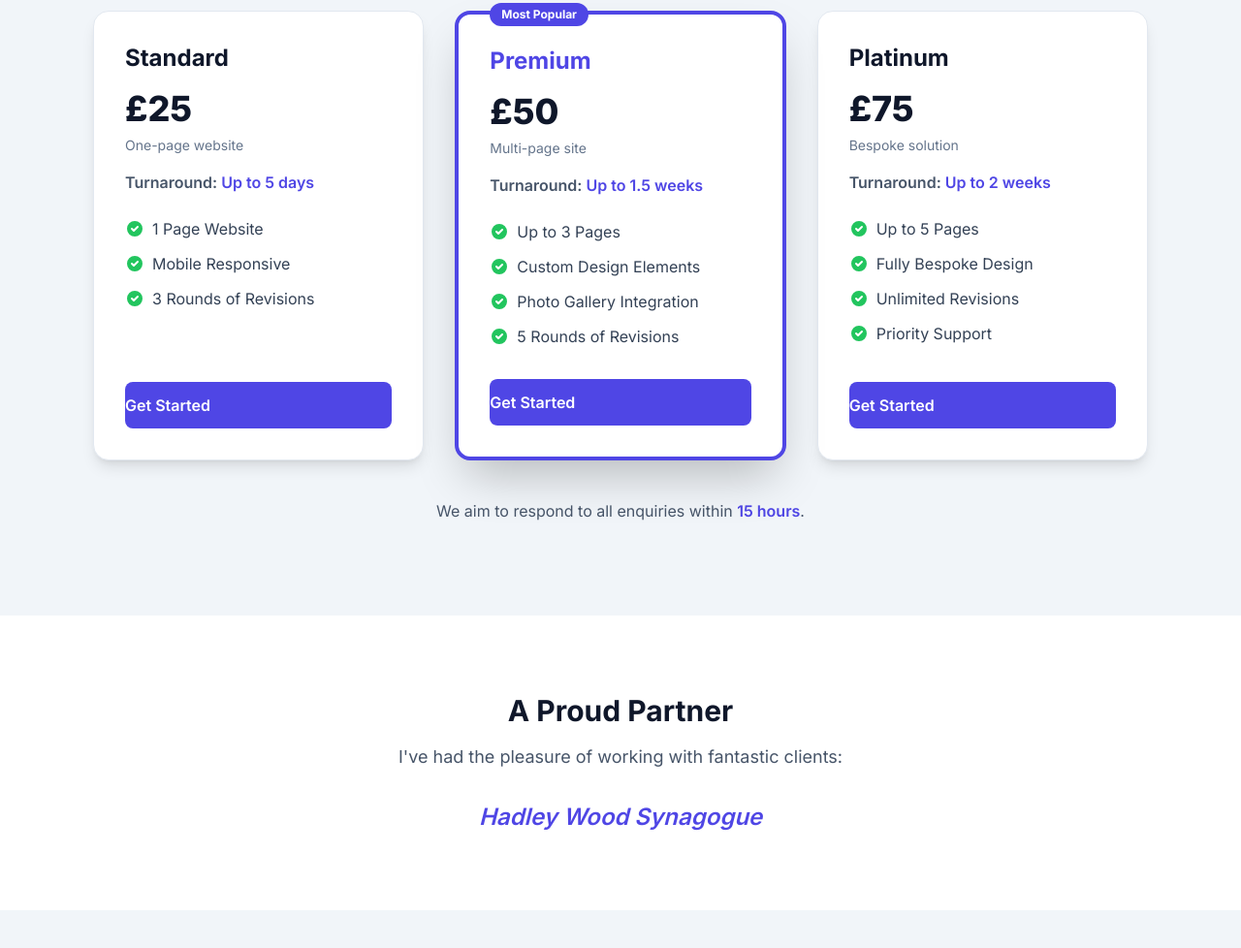
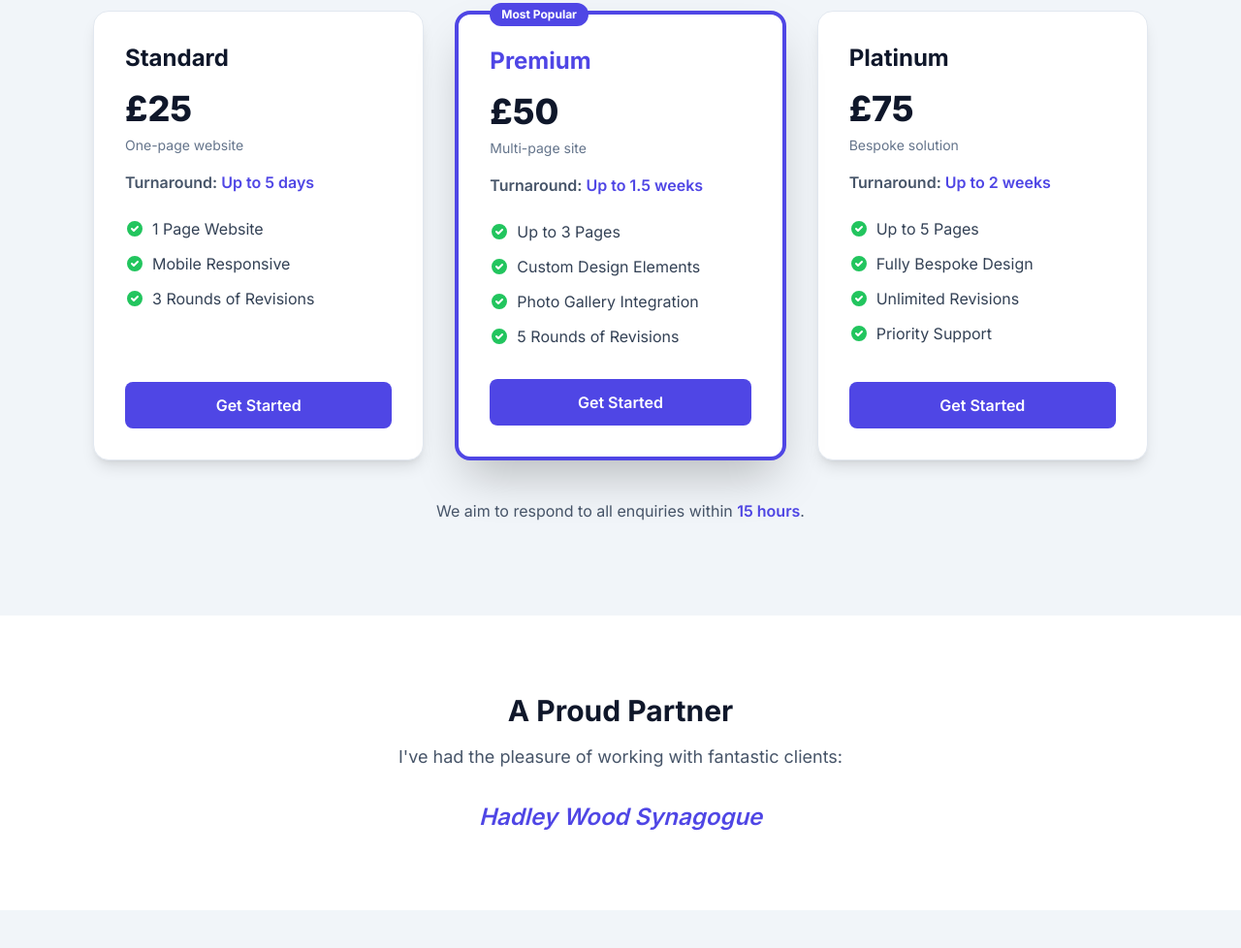
Before and after one commit to wame11/webcore, a plain HTML site: page index.html in a window 1280 px wide. Shown: the part 1403-2381 px from the top of the page at 97% size. Drawn offline with nearby package versions, Linux system fonts and the light colour scheme.

Commit message:
Update index.html

```diff
--- a/index.html
+++ b/index.html
@@ -56,7 +56,7 @@
  <a href="#services" class="text-slate-600 hover:text-indigo-600 block px-3 py-2 rounded-md text-base font-medium">Services</a>
  <a href="#pricing" class="text-slate-600 hover:text-indigo-600 block px-3 py-2 rounded-md text-base font-medium">Pricing</a>
  <a href="#partners" class="text-slate-600 hover:text-indigo-600 block px-3 py-2 rounded-md text-base font-medium">Partners</a>
-                <a href="#contact" class="bg-indigo-600 text-white hover:bg-indigo-700 block px-3 py-2 rounded-md text-base font-medium">Get Started</a>
+ <a href="#contact" class="bg-indigo-600 text-white hover:bg-indigo-700 block px-3 py-2 rounded-md text-base font-medium text-center">Get Started</a>
  </div>
  </div>
  </header>
@@ -107,7 +107,6 @@
  </div>
  </section>
 
-
  <!-- === PRICING === -->
  <section id="pricing" class="bg-slate-100 py-20 md:py-24">
  <div class="max-w-6xl mx-auto px-4 sm:px-6 lg:px-8">
@@ -116,7 +115,6 @@
  <p class="mt-4 text-lg text-slate-600">Choose the package that's right for you.</p>
  </div>
 
-                <!-- Pricing Grid -->
  <div class="grid grid-cols-1 md:grid-cols-3 gap-8">
 
  <!-- STANDARD -->
@@ -128,20 +126,11 @@
  Turnaround: <span class="text-indigo-600">Up to 5 days</span>
  </p>
  <ul class="mt-6 space-y-3 text-slate-700 flex-grow">
-                            <li class="flex items-center">
-                                <svg class="w-5 h-5 text-green-500 mr-2" fill="currentColor"><path fill-rule="evenodd" d="M10 18a8 8 0 100-16 8 8 0 000 16zm3.707-9.293a1 1 0 00-1.414-1.414L9 10.586 7.707 9.293a1 1 0 00-1.414 1.414l2 2a1 1 0 001.414 0l4-4z"></path></svg>
-                                1 Page Website
-                            </li>
-                            <li class="flex items-center">
-                                <svg class="w-5 h-5 text-green-500 mr-2" fill="currentColor"><path fill-rule="evenodd" d="M10 18a8 8 0 100-16 8 8 0 000 16zm3.707-9.293a1 1 0 00-1.414-1.414L9 10.586 7.707 9.293a1 1 0 00-1.414 1.414l2 2a1 1 0 001.414 0l4-4z"></path></svg>
-                                Mobile Responsive
-                            </li>
-                            <li class="flex items-center">
-                                <svg class="w-5 h-5 text-green-500 mr-2" fill="currentColor"><path fill-rule="evenodd" d="M10 18a8 8 0 100-16 8 8 0 000 16zm3.707-9.293a1 1 0 00-1.414-1.414L9 10.586 7.707 9.293a1 1 0 00-1.414 1.414l2 2a1 1 0 001.414 0l4-4z"></path></svg>
-                                3 Rounds of Revisions
-                            </li>
+ <li class="flex items-center"><svg class="w-5 h-5 text-green-500 mr-2" fill="currentColor"><path fill-rule="evenodd" d="M10 18a8 8 0 100-16 8 8 0 000 16zm3.707-9.293a1 1 0 00-1.414-1.414L9 10.586 7.707 9.293a1 1 0 00-1.414 1.414l2 2a1 1 0 001.414 0l4-4z"></path></svg>1 Page Website</li>
+ <li class="flex items-center"><svg class="w-5 h-5 text-green-500 mr-2" fill="currentColor"><path fill-rule="evenodd" d="M10 18a8 8 0 100-16 8 8 0 000 16zm3.707-9.293a1 1 0 00-1.414-1.414L9 10.586 7.707 9.293a1 1 0 00-1.414 1.414l2 2a1 1 0 001.414 0l4-4z"></path></svg>Mobile Responsive</li>
+ <li class="flex items-center"><svg class="w-5 h-5 text-green-500 mr-2" fill="currentColor"><path fill-rule="evenodd" d="M10 18a8 8 0 100-16 8 8 0 000 16zm3.707-9.293a1 1 0 00-1.414-1.414L9 10.586 7.707 9.293a1 1 0 00-1.414 1.414l2 2a1 1 0 001.414 0l4-4z"></path></svg>3 Rounds of Revisions</li>
  </ul>
-                        <a href="mailto:ethansamuelross@icloud.com?subject=Website Inquiry - Standard Package" class="mt-8 block w-full bg-indigo-600 text-white py-3 rounded-lg font-semibold hover:bg-indigo-700">
+ <a href="mailto:ethansamuelross@icloud.com?subject=Website Inquiry - Standard Package" class="mt-8 block w-full bg-indigo-600 text-white py-3 rounded-lg font-semibold hover:bg-indigo-700 text-center">
  Get Started
  </a>
  </div>
@@ -153,15 +142,13 @@
  <p class="mt-4 text-4xl font-extrabold text-slate-900">£50</p>
  <p class="mt-2 text-sm text-slate-500">Multi-page site</p>
  <p class="mt-4 text-base text-slate-600 font-semibold">Turnaround: <span class="text-indigo-600">Up to 1.5 weeks</span></p>
-
  <ul class="mt-6 space-y-3 text-slate-700 flex-grow">
  <li class="flex items-center"><svg class="w-5 h-5 text-green-500 mr-2" fill="currentColor"><path fill-rule="evenodd" d="M10 18a8 8 0 100-16 8 8 0 000 16zm3.707-9.293a1 1 0 00-1.414-1.414L9 10.586 7.707 9.293a1 1 0 00-1.414 1.414l2 2a1 1 0 001.414 0l4-4z"></path></svg>Up to 3 Pages</li>
  <li class="flex items-center"><svg class="w-5 h-5 text-green-500 mr-2" fill="currentColor"><path fill-rule="evenodd" d="M10 18a8 8 0 100-16 8 8 0 000 16zm3.707-9.293a1 1 0 00-1.414-1.414L9 10.586 7.707 9.293a1 1 0 00-1.414 1.414l2 2a1 1 0 001.414 0l4-4z"></path></svg>Custom Design Elements</li>
  <li class="flex items-center"><svg class="w-5 h-5 text-green-500 mr-2" fill="currentColor"><path fill-rule="evenodd" d="M10 18a8 8 0 100-16 8 8 0 000 16zm3.707-9.293a1 1 0 00-1.414-1.414L9 10.586 7.707 9.293a1 1 0 00-1.414 1.414l2 2a1 1 0 001.414 0l4-4z"></path></svg>Photo Gallery Integration</li>
  <li class="flex items-center"><svg class="w-5 h-5 text-green-500 mr-2" fill="currentColor"><path fill-rule="evenodd" d="M10 18a8 8 0 100-16 8 8 0 000 16zm3.707-9.293a1 1 0 00-1.414-1.414L9 10.586 7.707 9.293a1 1 0 00-1.414 1.414l2 2a1 1 0 001.414 0l4-4z"></path></svg>5 Rounds of Revisions</li>
  </ul>
-
-                        <a href="mailto:ethansamuelross@icloud.com?subject=Website Inquiry - Premium Package" class="mt-8 block w-full bg-indigo-600 text-white py-3 rounded-lg font-semibold hover:bg-indigo-700">
+ <a href="mailto:ethansamuelross@icloud.com?subject=Website Inquiry - Premium Package" class="mt-8 block w-full bg-indigo-600 text-white py-3 rounded-lg font-semibold hover:bg-indigo-700 text-center">
  Get Started
  </a>
  </div>
@@ -172,21 +159,18 @@
  <p class="mt-4 text-4xl font-extrabold text-slate-900">£75</p>
  <p class="mt-2 text-sm text-slate-500">Bespoke solution</p>
  <p class="mt-4 text-base text-slate-600 font-semibold">Turnaround: <span class="text-indigo-600">Up to 2 weeks</span></p>
-
  <ul class="mt-6 space-y-3 text-slate-700 flex-grow">
  <li class="flex items-center"><svg class="w-5 h-5 text-green-500 mr-2" fill="currentColor"><path fill-rule="evenodd" d="M10 18a8 8 0 100-16 8 8 0 000 16zm3.707-9.293a1 1 0 00-1.414-1.414L9 10.586 7.707 9.293a1 1 0 00-1.414 1.414l2 2a1 1 0 001.414 0l4-4z"></path></svg>Up to 5 Pages</li>
  <li class="flex items-center"><svg class="w-5 h-5 text-green-500 mr-2" fill="currentColor"><path fill-rule="evenodd" d="M10 18a8 8 0 100-16 8 8 0 000 16zm3.707-9.293a1 1 0 00-1.414-1.414L9 10.586 7.707 9.293a1 1 0 00-1.414 1.414l2 2a1 1 0 001.414 0l4-4z"></path></svg>Fully Bespoke Design</li>
  <li class="flex items-center"><svg class="w-5 h-5 text-green-500 mr-2" fill="currentColor"><path fill-rule="evenodd" d="M10 18a8 8 0 100-16 8 8 0 000 16zm3.707-9.293a1 1 0 00-1.414-1.414L9 10.586 7.707 9.293a1 1 0 00-1.414 1.414l2 2a1 1 0 001.414 0l4-4z"></path></svg>Unlimited Revisions</li>
  <li class="flex items-center"><svg class="w-5 h-5 text-green-500 mr-2" fill="currentColor"><path fill-rule="evenodd" d="M10 18a8 8 0 100-16 8 8 0 000 16zm3.707-9.293a1 1 0 00-1.414-1.414L9 10.586 7.707 9.293a1 1 0 00-1.414 1.414l2 2a1 1 0 001.414 0l4-4z"></path></svg>Priority Support</li>
  </ul>
-
-                        <a href="mailto:ethansamuelross@icloud.com?subject=Website Inquiry - Platinum Package" class="mt-8 block w-full bg-indigo-600 text-white py-3 rounded-lg font-semibold hover:bg-indigo-700">
+ <a href="mailto:ethansamuelross@icloud.com?subject=Website Inquiry - Platinum Package" class="mt-8 block w-full bg-indigo-600 text-white py-3 rounded-lg font-semibold hover:bg-indigo-700 text-center">
  Get Started
  </a>
  </div>
  </div>
 
-                <!-- ⭐ NEW LINE ADDED BELOW ⭐ -->
  <p class="text-center mt-10 text-slate-600 text-base font-medium">
  We aim to respond to all enquiries within <span class="text-indigo-600 font-semibold">15 hours</span>.
  </p>
@@ -231,7 +215,7 @@
  <div class="mt-16">
  <h3 class="text-2xl font-semibold text-slate-900">Questions?</h3>
  <p class="mt-2 text-lg">
-                        Email me at
+ Email me at <br>
  <a href="mailto:ethansamuelross@icloud.com" class="text-indigo-600 hover:underline">ethansamuelross@icloud.com</a>
  </p>
  <p class="mt-4 text-sm text-slate-500">
```
Lines whose indentation alone changed are shown as unchanged.
